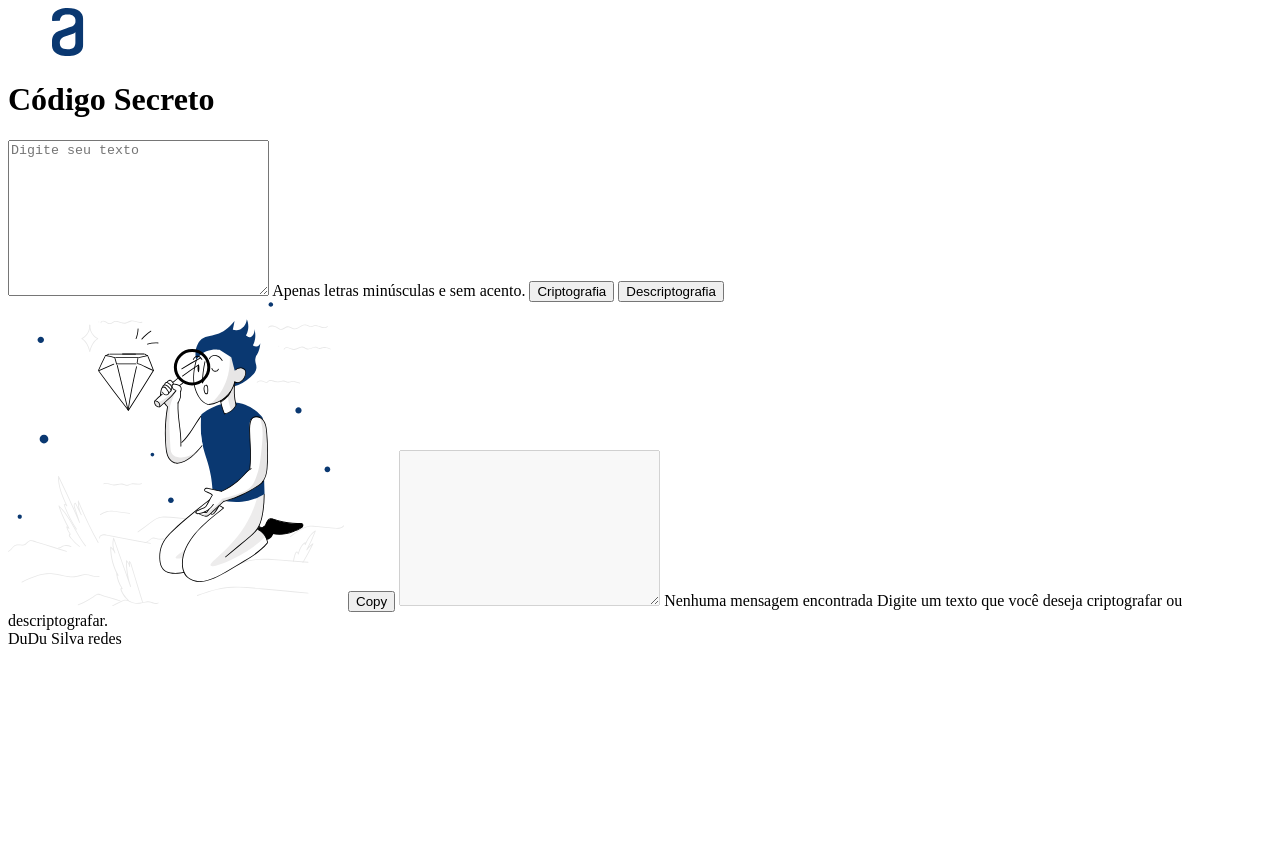
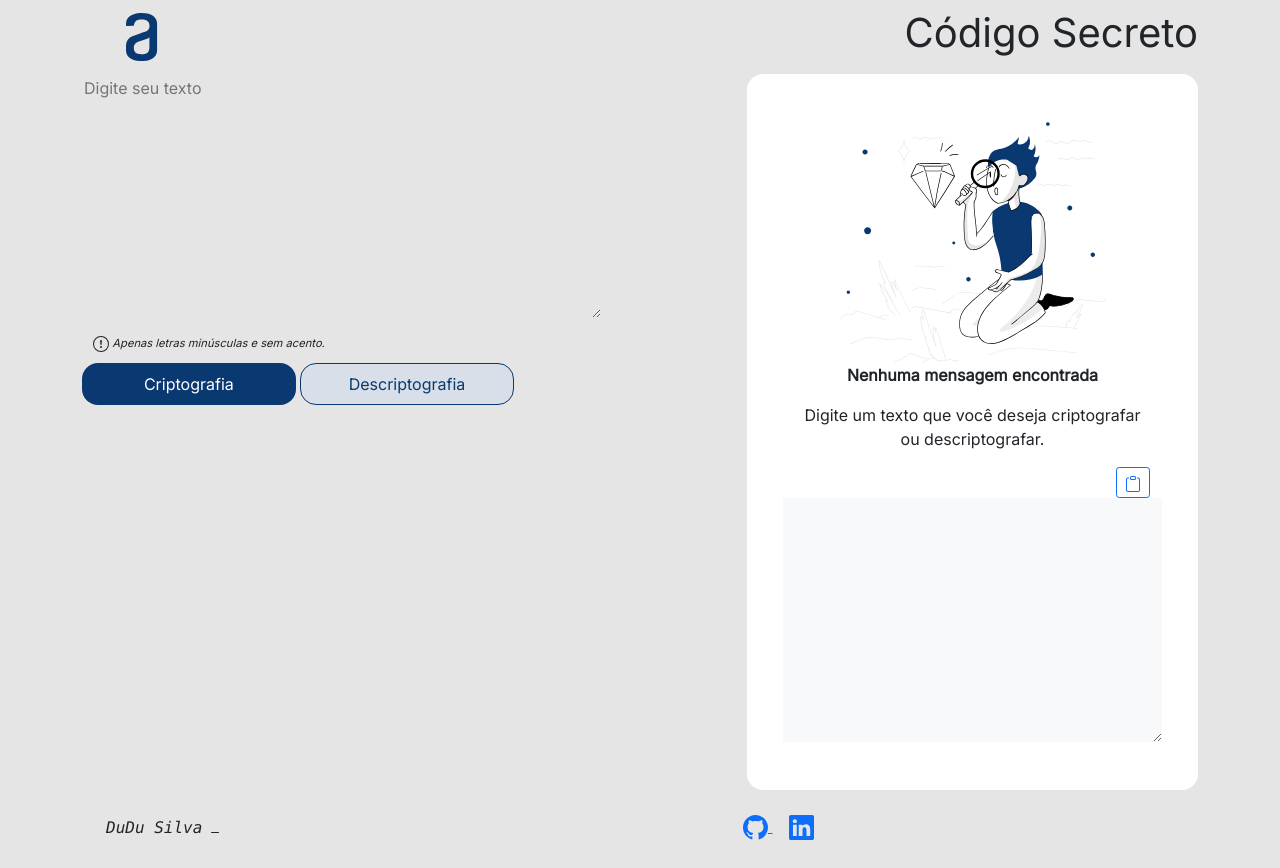
Before and after one commit to dudusilvadev/Challenge-alura-cryptography, a plain HTML site: page index.html in a window 1280 px wide. Before the commit the page ends 800 px from the top, so only its background shows below. Drawn offline with nearby package versions, Linux system fonts and the light colour scheme.

Commit message:
Aplicar estilos da pagina

```diff
--- a/index.html
+++ b/index.html
@@ -4,26 +4,83 @@
     <meta charset="UTF-8">
     <meta http-equiv="X-UA-Compatible" content="IE=edge">
     <meta name="viewport" content="width=device-width, initial-scale=1.0">
+    <link href="https://cdn.jsdelivr.net/npm/bootstrap@5.1.3/dist/css/bootstrap.min.css" rel="stylesheet" integrity="sha384-1BmE4kWBq78iYhFldvKuhfTAU6auU8tT94WrHftjDbrCEXSU1oBoqyl2QvZ6jIW3" crossorigin="anonymous">
+    <link rel="preconnect" href="https://fonts.googleapis.com">
+    <link rel="preconnect" href="https://fonts.gstatic.com" crossorigin>
+    <link href="https://fonts.googleapis.com/css2?family=Inter:wght@100;400&display=swap" rel="stylesheet">
+    <link rel="stylesheet" href="src/css/style.css">
     <title>Desafio Alura Criptografia</title>
 </head>
 <body>
-    <span><img src="src/img/icon-alura.svg" alt="Alura" srcset=""></span>
-    <h1>Código Secreto</h1>
+    <div class="container-md">
+        <nav class="navbar">
+            <a class="navbar-brand" href="#"><img src="src/img/icon-alura.svg" alt="Alura" srcset=""></a>
+            <h1>Código Secreto</h1>
+        </nav>
+        <div class="row justify-content-md-center">
+            <div class="col-7">
 
-    <textarea name="criptografia" id="criptografia" cols="30" rows="10" placeholder="Digite seu texto"></textarea>
-    <span><span></span> Apenas letras minúsculas e sem acento.</span>
-    <button type="submit">Criptografia</button>
-    <button type="submit">Descriptografia</button>
+                <textarea name="criptografia" id="criptografia" cols="50" rows="10" placeholder="Digite seu texto"></textarea>
+                <em class="tx-em">
+                    <svg xmlns="http://www.w3.org/2000/svg" width="16" height="16" fill="currentColor" class="bi bi-exclamation-circle" viewBox="0 0 16 16">
+                    <path d="M8 15A7 7 0 1 1 8 1a7 7 0 0 1 0 14zm0 1A8 8 0 1 0 8 0a8 8 0 0 0 0 16z"/>
+                    <path d="M7.002 11a1 1 0 1 1 2 0 1 1 0 0 1-2 0zM7.1 4.995a.905.905 0 1 1 1.8 0l-.35 3.507a.552.552 0 0 1-1.1 0L7.1 4.995z"/>
+                  </svg><i class="bi bi-exclamation-circle"></i> Apenas letras minúsculas e sem acento.</em>
+                <div class="row-cols-3">
+                    <button class="btn btn-my-primary rounded-mg p-2" type="submit">Criptografia</button>
+                    <button class="btn btn-my-secondary rounded-mg p-2" type="submit">Descriptografia</button>
+                </div>
+            </div>
+            <div class="col-5 ">
+                <section class="rounded-mg bg-white p-5">
+                    <img class="rounded mx-auto d-block w-75" src="src/img/icon-none-msg.svg" alt="" sizes="" srcset="">
+                    <div class="col-md-auto">
+                        <p class="text-center fw-bolder fs-6">Nenhuma mensagem encontrada</p>
+                        <p class="text-center  fs-6">Digite um texto que você deseja criptografar ou descriptografar.</p>
+                    </div>
+                    <div class="bd-clipboard d-grid gap-2 d-md-flex justify-content-md-end">
+                        <button type="button" class="btn btn-outline-primary btn-clipboard btn-sm" data-bs-toggle="tooltip" data-bs-placement="top" title="Copy">
+                            <svg xmlns="http://www.w3.org/2000/svg" width="16" height="16" fill="currentColor" class="bi bi-clipboard" viewBox="0 0 16 16">
+                            <path d="M4 1.5H3a2 2 0 0 0-2 2V14a2 2 0 0 0 2 2h10a2 2 0 0 0 2-2V3.5a2 2 0 0 0-2-2h-1v1h1a1 1 0 0 1 1 1V14a1 1 0 0 1-1 1H3a1 1 0 0 1-1-1V3.5a1 1 0 0 1 1-1h1v-1z"/>
+                            <path d="M9.5 1a.5.5 0 0 1 .5.5v1a.5.5 0 0 1-.5.5h-3a.5.5 0 0 1-.5-.5v-1a.5.5 0 0 1 .5-.5h3zm-3-1A1.5 1.5 0 0 0 5 1.5v1A1.5 1.5 0 0 0 6.5 4h3A1.5 1.5 0 0 0 11 2.5v-1A1.5 1.5 0 0 0 9.5 0h-3z"/>
+                        </svg><i class="bi bi-clipboard"></i></button>
+                    </div>
+                    <div class="row justify-content-md-cente">
+                        <textarea class="bg-light" name="descriptografia" id="descriptografia" cols="30" rows="10" disabled></textarea>
+                    </div>
+                </section>
+            </div>
+         </div>
+        <footer>
+            <section>
+                <div class="row p-4">
+                    <div class="col-7"><em class="font-monospace me-0">DuDu Silva</em>
+                        <span class="m-0">
+                            <svg xmlns="http://www.w3.org/2000/svg" width="30" height="30" fill="currentColor" class="bi bi-dash" viewBox="0 0 30 9">
+                                <path d="M4 8a.5.5 0 0 1 .5-.5h7a.5.5 0 0 1 0 1h-7A.5.5 0 0 1 4 8z"/>
+                              </svg>
+                        </span>
 
-    <section>
-        <img src="src/img/icon-none-msg.svg" alt="" sizes="" srcset="">
-        <button type="button" class="btn btn-light">Copy</button>
-        <textarea name="descriptografia" id="descriptografia" cols="30" rows="10" disabled></textarea>
-        <span>Nenhuma mensagem encontrada</span>
-        <span>Digite um texto que você deseja criptografar ou descriptografar.</span>
-    </section>
-    <footer>
-        <section> <span>DuDu Silva</span> <span>redes</span></section>
-    </footer>
+                </div>
+                    <div class="col-5">
+                        <a href="https://github.com/dudusilvadev"  target="_blank" rel="noopener noreferrer">
+                            <svg xmlns="http://www.w3.org/2000/svg" width="25" height="25" fill="currentColor" class="bi bi-github" viewBox="0 0 16 16">
+                                <path d="M8 0C3.58 0 0 3.58 0 8c0 3.54 2.29 6.53 5.47 7.59.4.07.55-.17.55-.38 0-.19-.01-.82-.01-1.49-2.01.37-2.53-.49-2.69-.94-.09-.23-.48-.94-.82-1.13-.28-.15-.68-.52-.01-.53.63-.01 1.08.58 1.23.82.72 1.21 1.87.87 2.33.66.07-.52.28-.87.51-1.07-1.78-.2-3.64-.89-3.64-3.95 0-.87.31-1.59.82-2.15-.08-.2-.36-1.02.08-2.12 0 0 .67-.21 2.2.82.64-.18 1.32-.27 2-.27.68 0 1.36.09 2 .27 1.53-1.04 2.2-.82 2.2-.82.44 1.1.16 1.92.08 2.12.51.56.82 1.27.82 2.15 0 3.07-1.87 3.75-3.65 3.95.29.25.54.73.54 1.48 0 1.07-.01 1.93-.01 2.2 0 .21.15.46.55.38A8.012 8.012 0 0 0 16 8c0-4.42-3.58-8-8-8z"/>
+                            </svg>
+                        </a>
+
+                        <a href="https://www.linkedin.com/in/dudusilva/" class="ms-3" target="_blank" rel="noopener noreferrer">
+                            <svg xmlns="http://www.w3.org/2000/svg" width="25" height="25" fill="currentColor" class="bi bi-linkedin" viewBox="0 0 16 16">
+                                <path d="M0 1.146C0 .513.526 0 1.175 0h13.65C15.474 0 16 .513 16 1.146v13.708c0 .633-.526 1.146-1.175 1.146H1.175C.526 16 0 15.487 0 14.854V1.146zm4.943 12.248V6.169H2.542v7.225h2.401zm-1.2-8.212c.837 0 1.358-.554 1.358-1.248-.015-.709-.52-1.248-1.342-1.248-.822 0-1.359.54-1.359 1.248 0 .694.521 1.248 1.327 1.248h.016zm4.908 8.212V9.359c0-.216.016-.432.08-.586.173-.431.568-.878 1.232-.878.869 0 1.216.662 1.216 1.634v3.865h2.401V9.25c0-2.22-1.184-3.252-2.764-3.252-1.274 0-1.845.7-2.165 1.193v.025h-.016a5.54 5.54 0 0 1 .016-.025V6.169h-2.4c.03.678 0 7.225 0 7.225h2.4z"/>
+                            </svg>
+                        </a>
+                    </div>
+                  </div>
+            </section>
+
+        </footer>
+    </div>
+    <script src="https://cdn.jsdelivr.net/npm/bootstrap@5.1.3/dist/js/bootstrap.bundle.min.js" integrity="sha384-ka7Sk0Gln4gmtz2MlQnikT1wXgYsOg+OMhuP+IlRH9sENBO0LRn5q+8nbTov4+1p" crossorigin="anonymous"></script>
+    <script src="src/js/scripts.js"></script>
 </body>
 </html>
--- /dev/null
+++ b/src/css/style.css
@@ -0,0 +1,33 @@
+body{
+    font-family: 'Inter', sans-serif;
+    background: #E5E5E5;
+    font-weight: 400;
+}
+textarea{
+    background: #E5E5E5;
+    border: none;
+}
+
+/* Botton*/
+.btn-my-primary{
+    background-color: #0A3871;
+    color: white;
+
+}
+
+.rounded-mg{
+    border-radius:1em!important
+}
+.btn-my-secondary{
+    background-color: #D8DFE8;
+    color: #0A3871;
+    border: 1px solid #0A3871;
+    box-sizing: border-box;
+}
+/* Typography*/
+.tx-em{
+    font-size: .7rem;
+    display: block;
+    padding: .7rem;
+
+}
--- /dev/null
+++ b/src/js/scripts.js
@@ -0,0 +1,4 @@
+var tooltipTriggerList = [].slice.call(document.querySelectorAll('[data-bs-toggle="tooltip"]'))
+var tooltipList = tooltipTriggerList.map(function (tooltipTriggerEl) {
+  return new bootstrap.Tooltip(tooltipTriggerEl)
+})
```
Also changed, not shown: fonts/OpenSans-Regular-webfont.woff2 (added).
